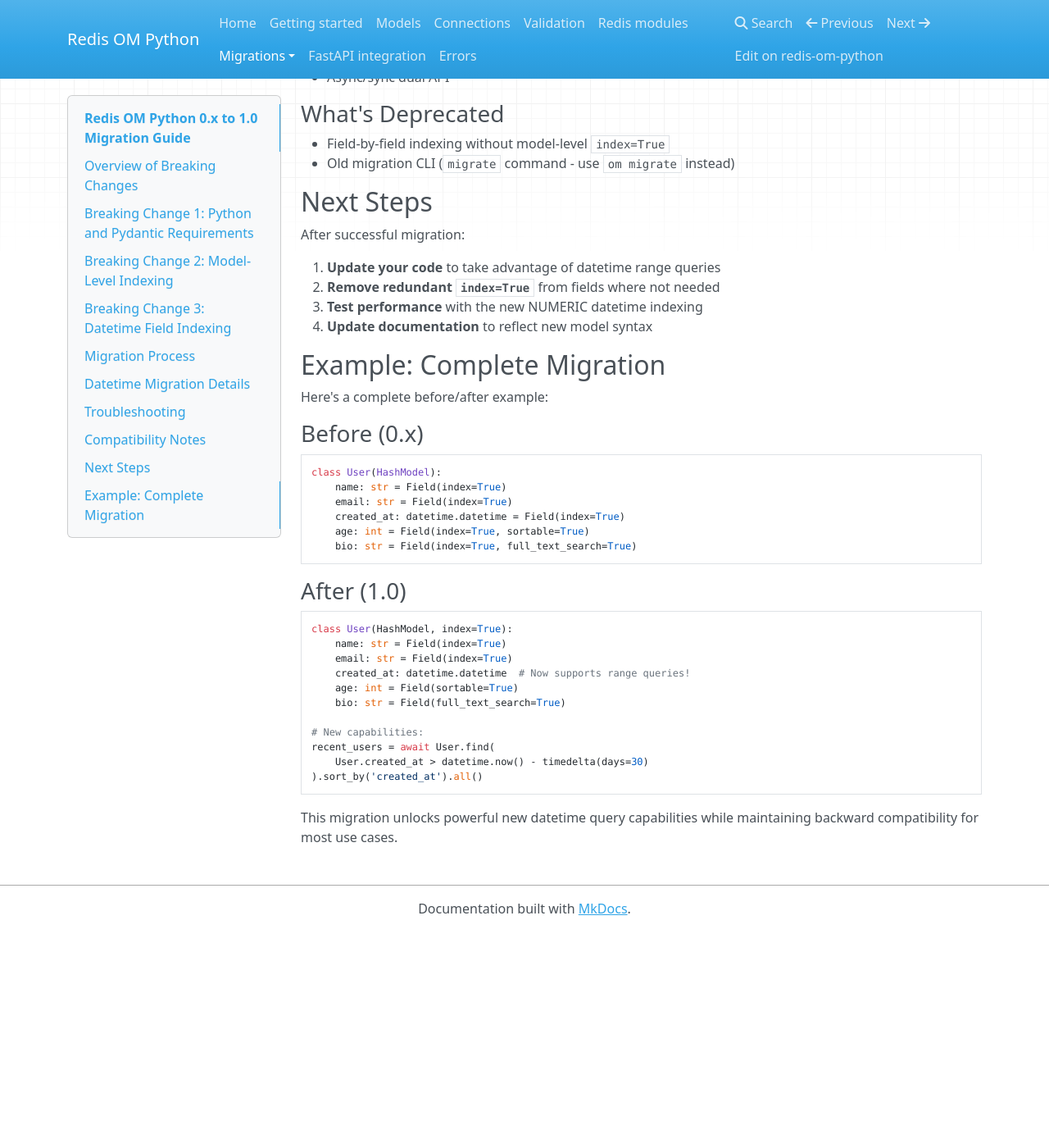
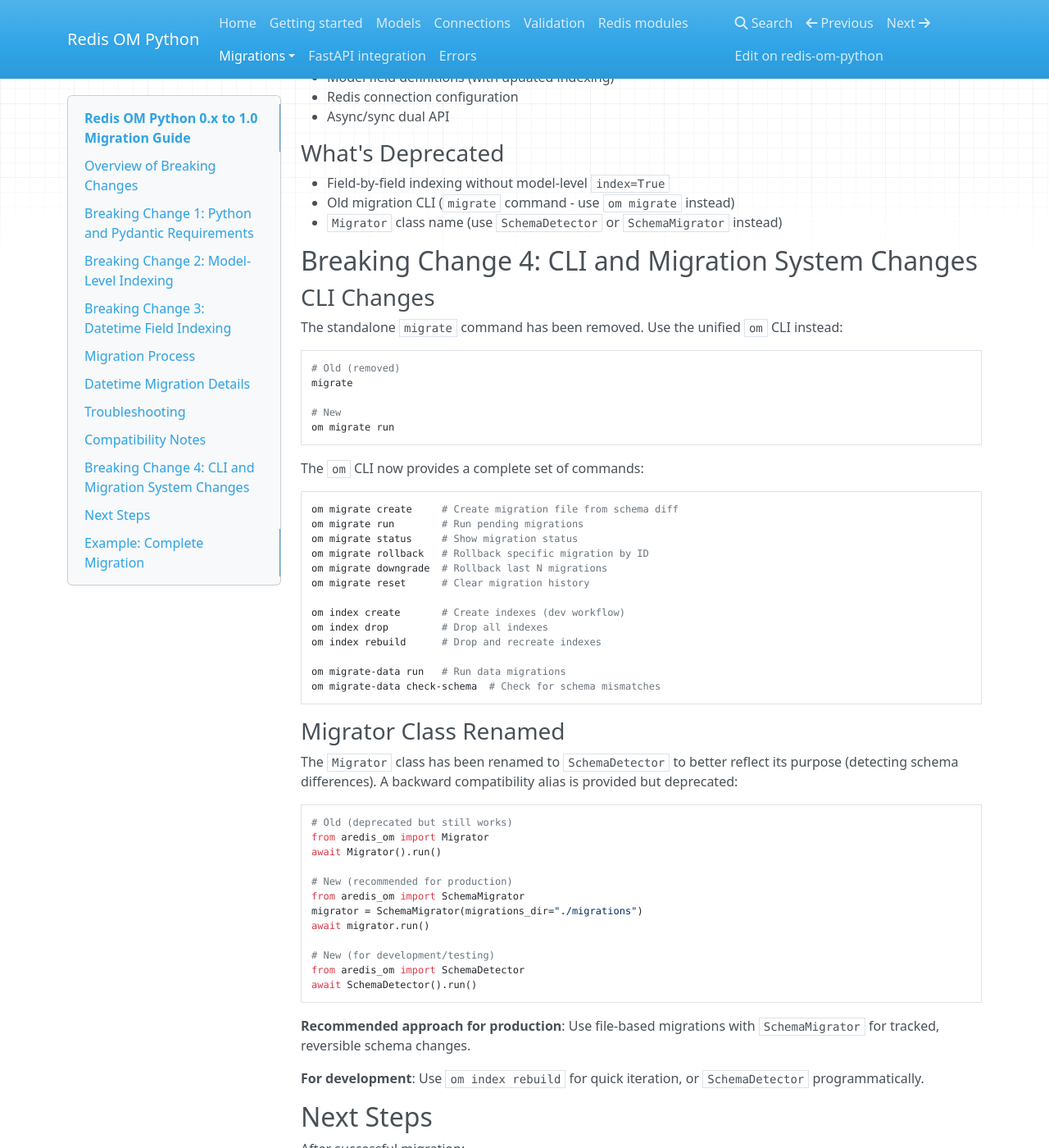
Before and after one commit to redis/redis-om-python, an MkDocs documentation site: the page built from docs/migration_guide_0x_to_1x.md, in a window 1280 px wide and 1400 px high, scrolled down 5555 px. Shown: the whole window at 82% size. Built offline with MkDocs 1.6.1, drawn with Linux system fonts in a browser that asks for light colours; nearby versions of some CDN libraries; before the commit the page ends 6691 px from its top, so only the background shows below that; some of the changed text lies outside the part shown.

Commit message:
Update migration guide with CLI and Migrator breaking changes

````diff
--- a/docs/migration_guide_0x_to_1x.md
+++ b/docs/migration_guide_0x_to_1x.md
@@ -11,6 +11,8 @@
 3. **Model-level indexing** - Models are now indexed at the class level instead of field-by-field
 4. **Datetime field indexing** - Datetime fields are now indexed as NUMERIC instead of TAG for better range queries
 5. **Enhanced migration system** - New data migration capabilities with rollback support
+6. **CLI changes** - The `migrate` command is removed; use `om migrate` instead
+7. **Migrator class renamed** - `Migrator` is now `SchemaDetector` (backward compat alias available)
 
 ## Breaking Change 1: Python and Pydantic Requirements
 
@@ -302,6 +304,62 @@
 
 - Field-by-field indexing without model-level `index=True`
 - Old migration CLI (`migrate` command - use `om migrate` instead)
+- `Migrator` class name (use `SchemaDetector` or `SchemaMigrator` instead)
+
+## Breaking Change 4: CLI and Migration System Changes
+
+### CLI Changes
+
+The standalone `migrate` command has been removed. Use the unified `om` CLI instead:
+
+```bash
+# Old (removed)
+migrate
+
+# New
+om migrate run
+```
+
+The `om` CLI now provides a complete set of commands:
+
+```bash
+om migrate create     # Create migration file from schema diff
+om migrate run        # Run pending migrations
+om migrate status     # Show migration status
+om migrate rollback   # Rollback specific migration by ID
+om migrate downgrade  # Rollback last N migrations
+om migrate reset      # Clear migration history
+
+om index create       # Create indexes (dev workflow)
+om index drop         # Drop all indexes
+om index rebuild      # Drop and recreate indexes
+
+om migrate-data run   # Run data migrations
+om migrate-data check-schema  # Check for schema mismatches
+```
+
+### Migrator Class Renamed
+
+The `Migrator` class has been renamed to `SchemaDetector` to better reflect its purpose (detecting schema differences). A backward compatibility alias is provided but deprecated:
+
+```python
+# Old (deprecated but still works)
+from aredis_om import Migrator
+await Migrator().run()
+
+# New (recommended for production)
+from aredis_om import SchemaMigrator
+migrator = SchemaMigrator(migrations_dir="./migrations")
+await migrator.run()
+
+# New (for development/testing)
+from aredis_om import SchemaDetector
+await SchemaDetector().run()
+```
+
+**Recommended approach for production**: Use file-based migrations with `SchemaMigrator` for tracked, reversible schema changes.
+
+**For development**: Use `om index rebuild` for quick iteration, or `SchemaDetector` programmatically.
 
 ## Next Steps
 
````
